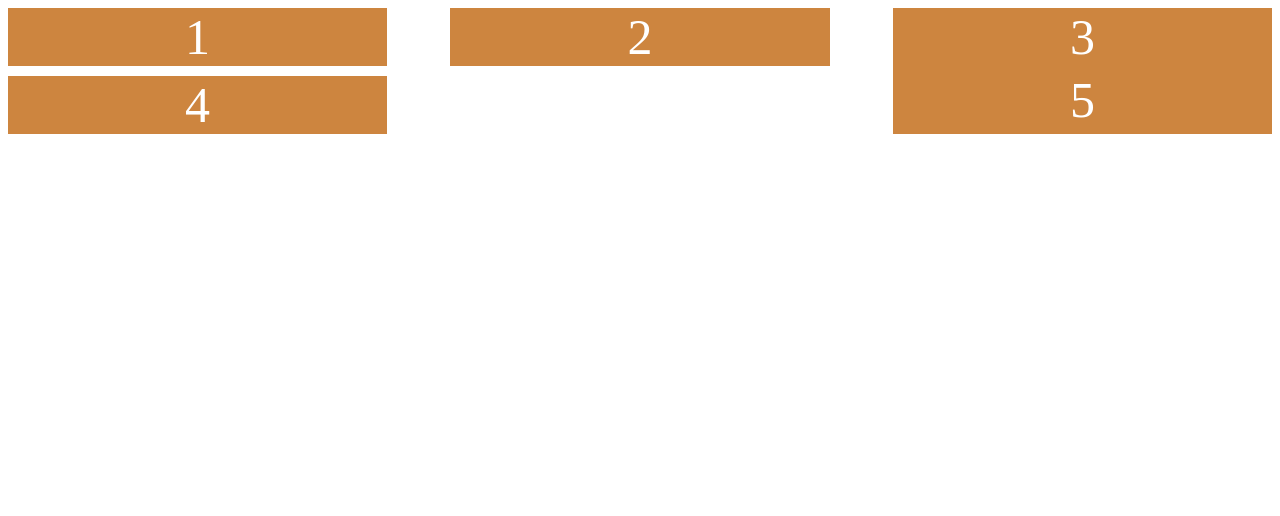
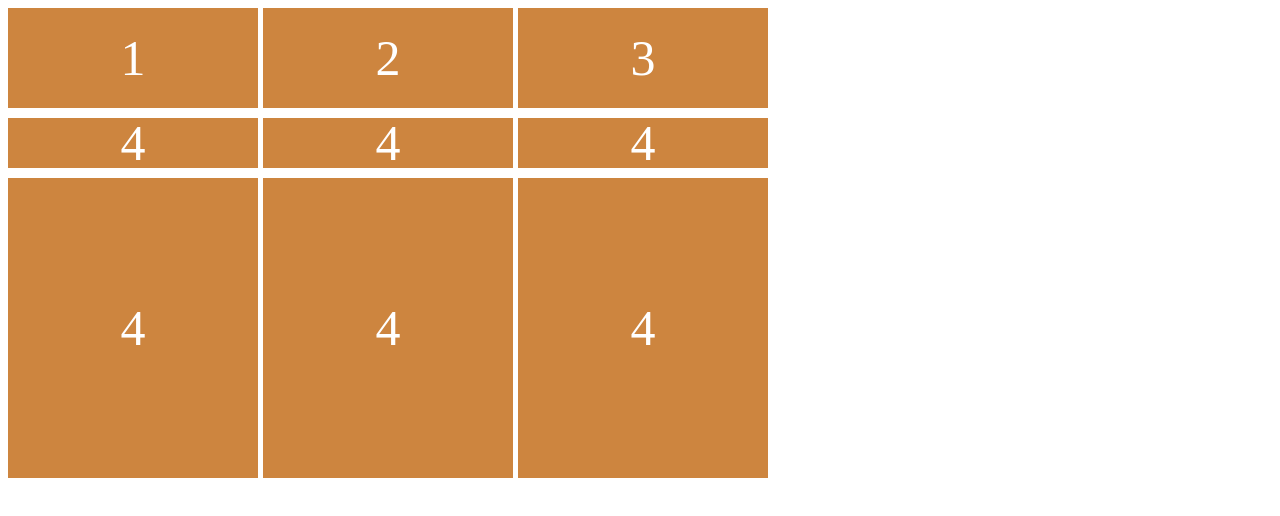
Before and after one commit to jaehyuenjung/scss-masterclass, a plain HTML site: page index.html in a window 1280 px wide. Drawn offline with Linux system fonts and the light colour scheme.

Commit message:
CSS Grid Concepts

```diff
--- a/index.html
+++ b/index.html
@@ -13,7 +13,11 @@
             <div class="child">2</div>
             <div class="child">3</div>
             <div class="child">4</div>
-            <div class="child">5</div>
+            <div class="child">4</div>
+            <div class="child">4</div>
+            <div class="child">4</div>
+            <div class="child">4</div>
+            <div class="child">4</div>
         </div>
     </body>
 </html>
--- a/styles.css
+++ b/styles.css
@@ -1,11 +1,12 @@
 .father {
-    display: flex;
-    flex-wrap: wrap;
-    justify-content: space-between;
+    display: grid;
+    grid-template-columns: 250px 250px 250px;
+    grid-template-rows: 100px 50px 300px;
+    column-gap: 5px;
+    row-gap: 10px;
 }
 
 .child {
-    flex-basis: 30%;
     background-color: peru;
     color: white;
     font-size: 50px;
@@ -13,7 +14,3 @@
     justify-content: center;
     align-items: center;
 }
-
-.child:nth-child(4) {
-    margin-top: 10px;
-}
```
Also changed, not shown: README.md.
